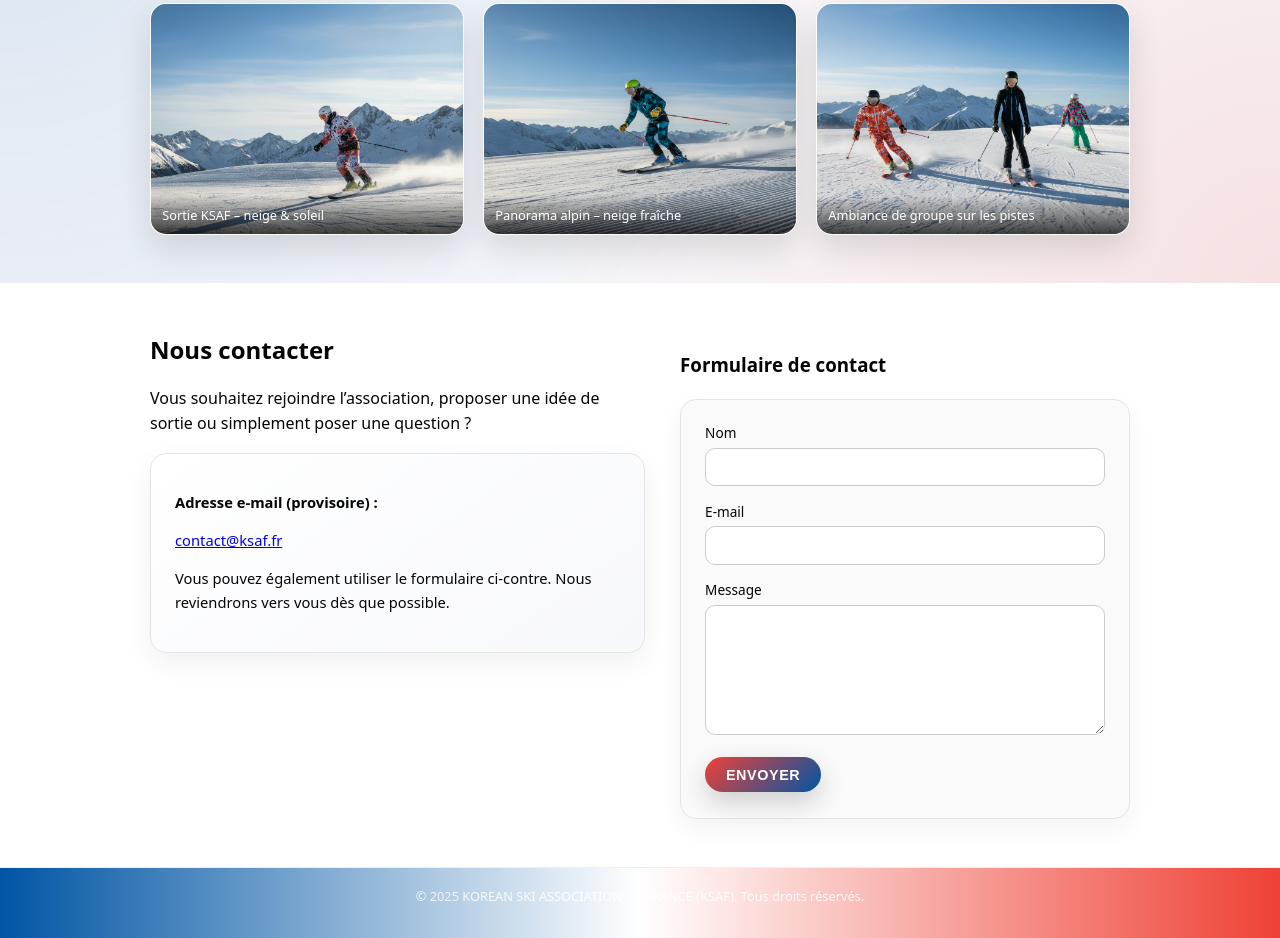
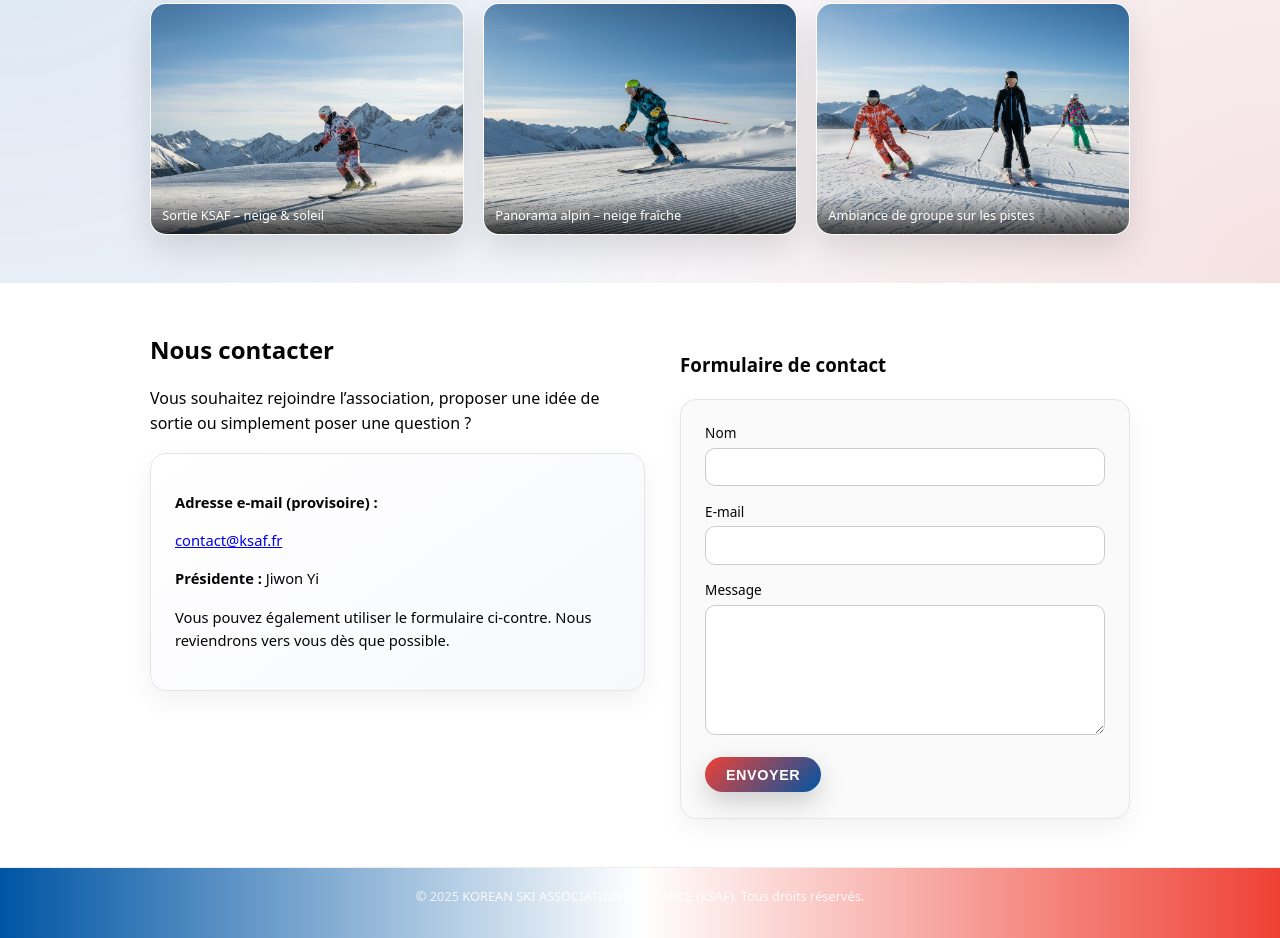
Before and after one commit to jiwon-ai/KSAF_site, a plain HTML site: page index.html in a window 1280 px wide. Shown: the part 1450-2388 px from the top of the page. Drawn offline with Linux system fonts and the light colour scheme.

Commit message:
Add president info in contact section

```diff
--- a/index.html
+++ b/index.html
@@ -594,12 +594,19 @@
               <p>
                 <a href="mailto:contact@ksaf.fr">contact@ksaf.fr</a>
               </p>
+
+              <!-- Présidente -->
+              <p style="margin-top:0.8rem;">
+                <strong>Présidente :</strong> Jiwon Yi
+              </p>
+
               <p style="margin-top:0.8rem;">
                 Vous pouvez également utiliser le formulaire ci-contre.
                 Nous reviendrons vers vous dès que possible.
               </p>
             </div>
           </div>
+
           <div>
             <h3>Formulaire de contact</h3>
             <!--
```
